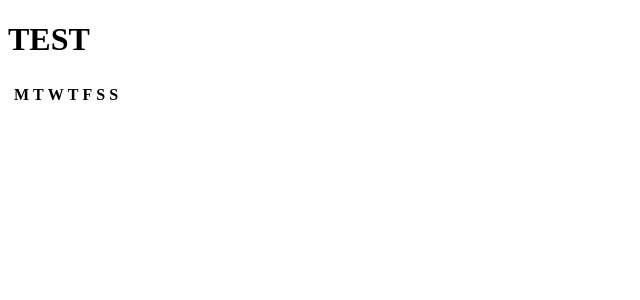
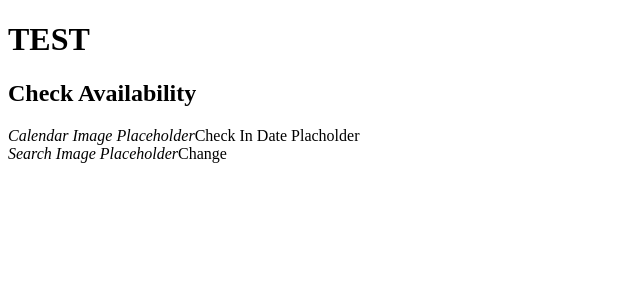
Before and after one commit to das-haustelles/rich-front-end-capstone, a React app: page / in a window 1280 px wide. Shown: the top 300 px of the page, without its empty margins (0-640 px from the left). Built offline with nearby package versions, Linux system fonts and the light colour scheme.

Commit message:
Render skeleton for availabilty header

```diff
--- /dev/null
+++ b/client/src/components/Availability.jsx
@@ -0,0 +1,21 @@
+import React from 'react';
+
+const Availability = () => {
+  return (
+    <div>
+      <h2>Check Availability</h2>
+      <div>
+        <div>
+          <i>Calendar Image Placeholder</i>
+          <span>Check In Date Placholder</span>
+        </div>
+      </div>
+      <a>
+        <i>Search Image Placeholder</i>
+        <span>Change</span>
+      </a>
+    </div>
+  )
+}
+
+export default Availability;
--- a/client/src/index.jsx
+++ b/client/src/index.jsx
@@ -1,11 +1,12 @@
 import React from 'react';
 import ReactDOM from 'react-dom';
 import Calendar from './components/Calendar';
+import Availability from './components/Availability';
 
 const App = () => {
   return (
     <div>
-      <Calendar />
+      <Availability />
     </div>
   )
 }
```
